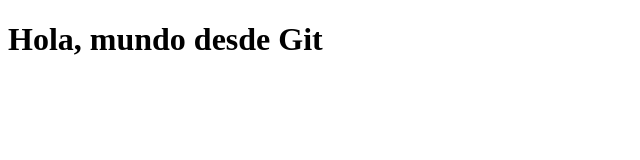
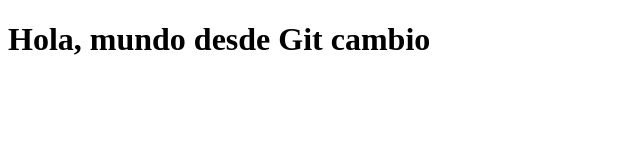
Before and after one commit to JumarkM628/SC_302_Trainer, a plain HTML site: page index.html in a window 1280 px wide. Shown: the whole page, without its empty margins (0-640 px from the left). Drawn offline with Linux system fonts and the light colour scheme.

Commit message:
cambio archivo index.html

```diff
--- a/index.html
+++ b/index.html
@@ -4,6 +4,6 @@
     <title>Mi primer archivo HTML</title>
 </head>
 <body>
-    <h1>Hola, mundo desde Git</h1>
+    <h1>Hola, mundo desde Git cambio</h1>
 </body>
 </html>
```
